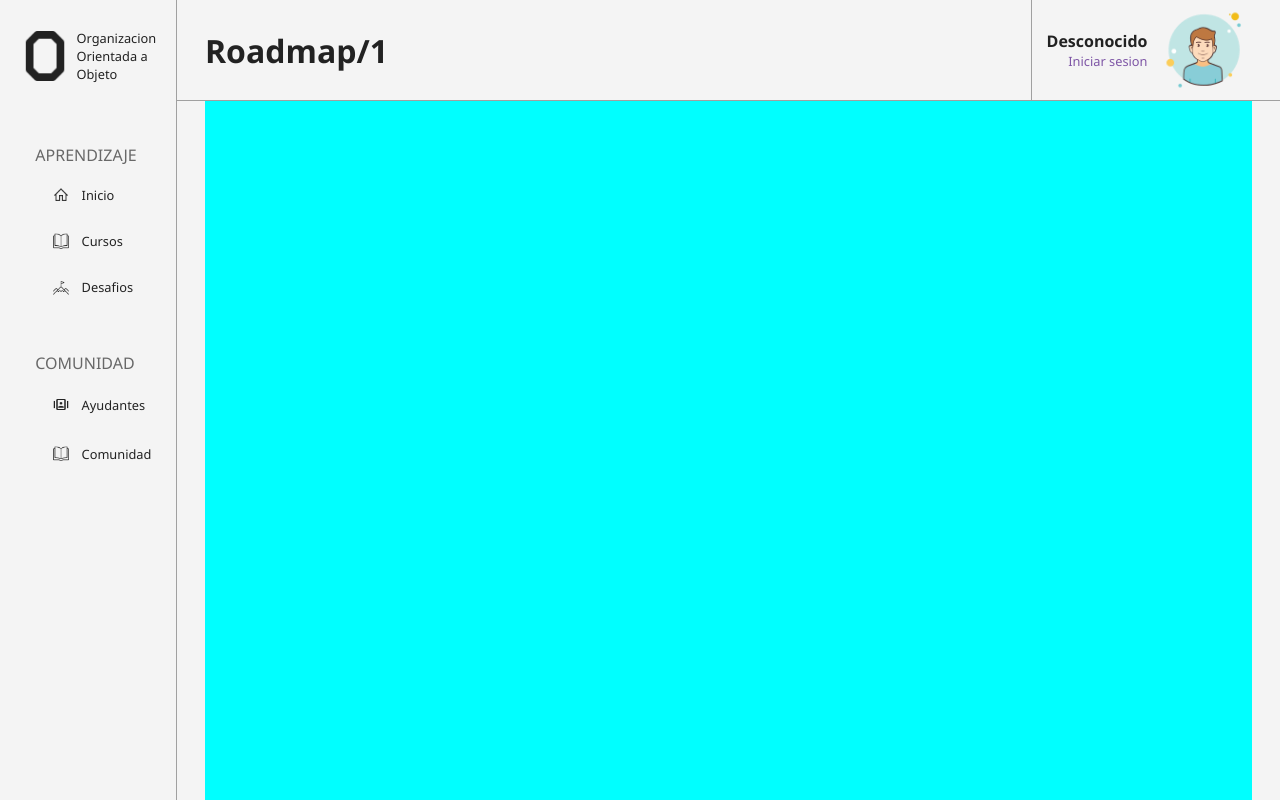
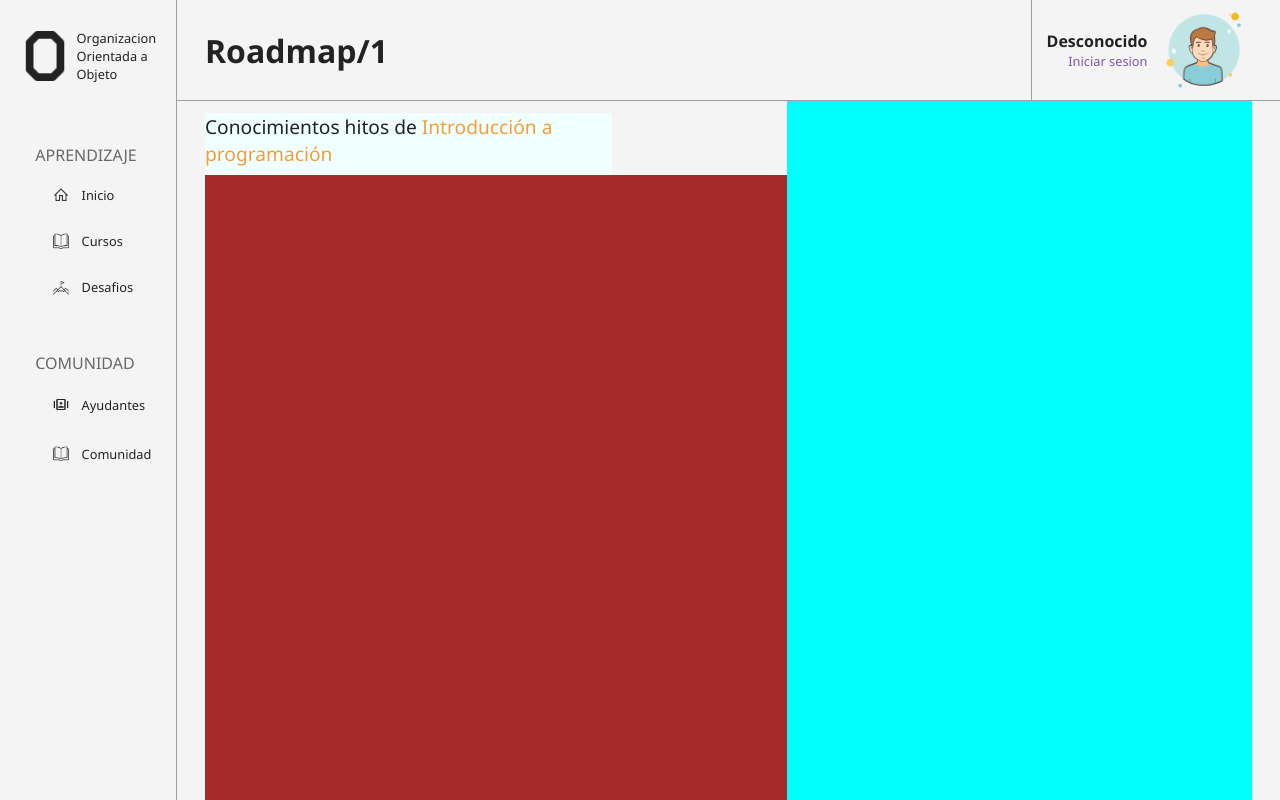
Before and after one commit to Claudio-Espinoza/OOO-Sistema, a Vue app in the folder frontend/: page /roadmap/1 in a window 1280 px wide. Built offline with nearby package versions, Linux system fonts and the light colour scheme.

Commit message:
Fix<frontend>: Correccion del titutlo de header

```diff
--- a/frontend/src/pages/RoadMap.vue
+++ b/frontend/src/pages/RoadMap.vue
@@ -1,16 +1,23 @@
 <script setup lang="ts">
 import MainLayout from '../layouts/MainLayout.vue';
-import { useRouter } from 'vue-router';
 
-const router = useRouter();
 
 </script>
 
 <template>
     <MainLayout>
-        <article class="container-main">
+        <section class="container-main">
+            <article class="roadmap-list">
+                <h2 class="roadmap-list-title">Conocimientos hitos de
+                    <strong class="roadmap-list-decoration"> Introducción a <br> programación</strong>
+                </h2>
 
-        </article>
+                <section class="roadmap-list--button">
+
+                </section>
+            </article>
+            <aside class="roadmap-description"></aside>
+        </section>
     </MainLayout>
 </template>
 
@@ -18,11 +25,52 @@ const router = useRouter();
 .container-main {
     width: 95%;
     height: 100%;
-    background-color: aqua;
 
     display: flex;
     flex-direction: row;
     align-items: center;
     justify-content: center;
 }
+
+.roadmap-list {
+    display: flex;
+    width: 100%;
+    height: 100%;
+    flex-direction: column;
+}
+
+.roadmap-list-title {
+    margin-top: 2%;
+    text-align: left;
+    font-size: 1.2rem;
+    font-weight: 400;
+
+    width: 70%;
+    height: 10%;
+    background-color: azure;
+
+}
+
+.roadmap-list-decoration {
+    font-size: 1.2rem;
+    font-weight: 500;
+    color: var(--color-naranja);
+}
+
+.roadmap-list--button {
+    display: flex;
+    width: 100%;
+    height: 100%;
+    background-color: brown;
+    flex-direction: column;
+}
+
+
+.roadmap-description {
+    display: flex;
+    width: 80%;
+    height: 100%;
+    background-color: aqua;
+    flex-direction: column;
+}
 </style>
```
